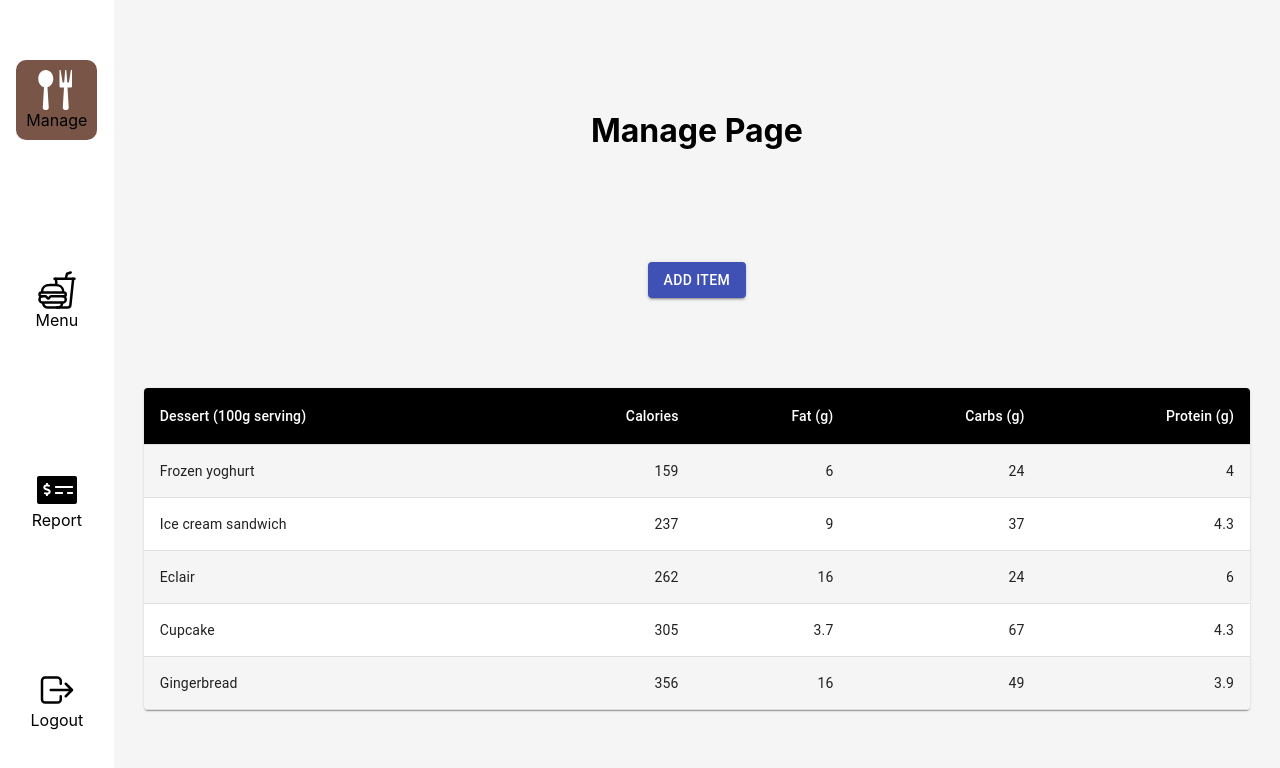
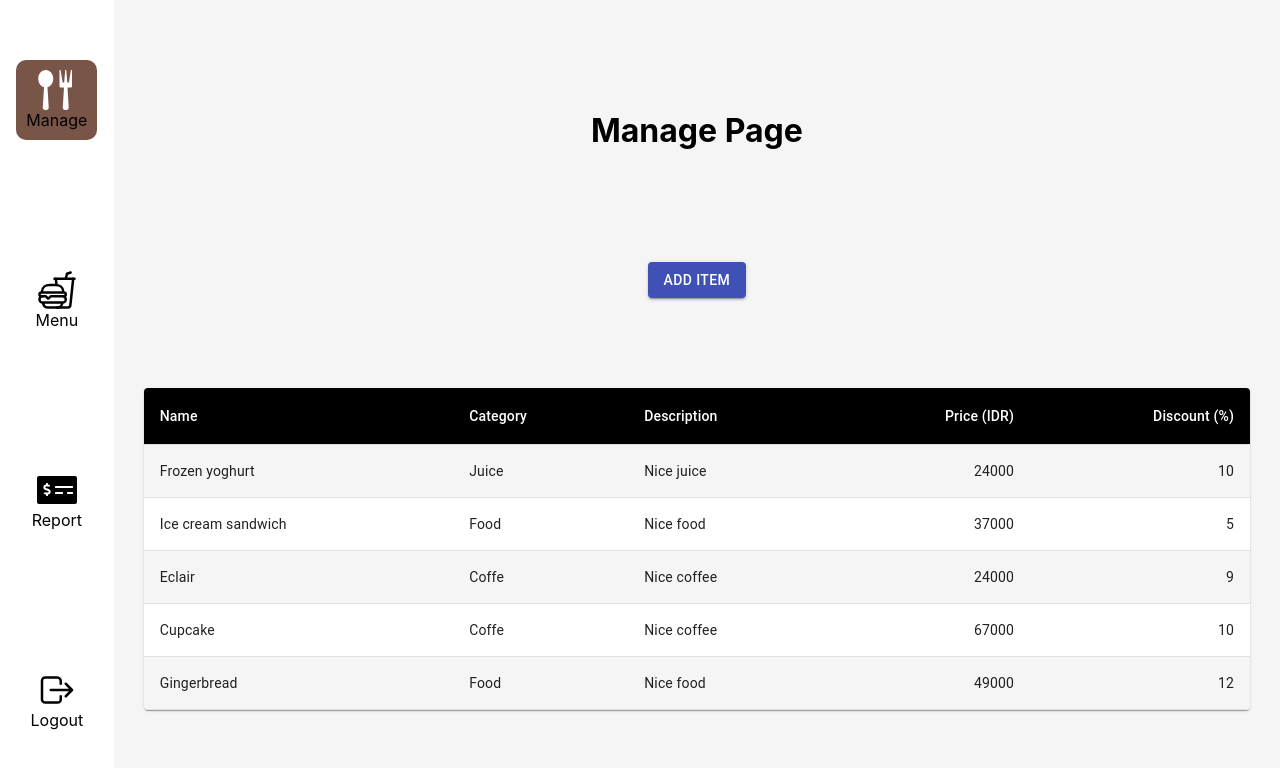
Before and after one commit to Abdi-01/uang-ui, a React (Create React App) app: page /manage in a window 1280 px wide. Shown: the top 768 px of the page. Built offline with nearby package versions, Linux system fonts and the light colour scheme.

Commit message:
Add initial sidebar, manage page, and menu page

```diff
--- a/src/App.js
+++ b/src/App.js
@@ -5,6 +5,7 @@ import { URL } from './helper'
 import MenuPage from './pages/menu';
 import ManagePage from './pages/manage';
 import ReportPage from './pages/report';
+import LogoutPage from './pages/logout';
 
 const App = () => {
   return (
@@ -13,6 +14,7 @@ const App = () => {
         <Route exact path="/" component={MenuPage}/>
         <Route path="/manage" component={ManagePage}/>
         <Route path="/report" component={ReportPage}/>
+        <Route path="/logout" component={LogoutPage}/>
       </Switch>
     </div>
   )
--- a/src/components/sidebar/index.js
+++ b/src/components/sidebar/index.js
@@ -31,7 +31,7 @@ const SidebarComponent = () => {
                     <FaMoneyCheckAlt />
                     <Caption>Report</Caption>
                 </Logo>
-                <Logo exact to="/" activeStyle={styleLink} style={styleDeco}>
+                <Logo exact to="/logout" activeStyle={styleLink} style={styleDeco}>
                     <IoLogOutOutline />
                     <Caption>Logout</Caption>
                 </Logo>
--- a/src/components/table/index.js
+++ b/src/components/table/index.js
@@ -26,16 +26,16 @@ const StyledTableRow = withStyles((theme) => ({
   },
 }))(TableRow);
 
-function createData(name, calories, fat, carbs, protein) {
-  return { name, calories, fat, carbs, protein };
+function createData(name, category, description, price, discount) {
+  return { name, category, description, price, discount };
 }
 
 const rows = [
-  createData('Frozen yoghurt', 159, 6.0, 24, 4.0),
-  createData('Ice cream sandwich', 237, 9.0, 37, 4.3),
-  createData('Eclair', 262, 16.0, 24, 6.0),
-  createData('Cupcake', 305, 3.7, 67, 4.3),
-  createData('Gingerbread', 356, 16.0, 49, 3.9),
+  createData('Frozen yoghurt', "Juice", "Nice juice", 24000, 10),
+  createData('Ice cream sandwich', "Food", "Nice food", 37000, 5),
+  createData('Eclair', "Coffe", "Nice coffee", 24000, 9),
+  createData('Cupcake', "Coffe", "Nice coffee", 67000, 10),
+  createData('Gingerbread', "Food", "Nice food", 49000, 12),
 ];
 
 const useStyles = makeStyles({
@@ -52,11 +52,11 @@ const ItemTableComponent = () => {
       <Table className={classes.table} aria-label="customized table">
         <TableHead>
           <TableRow>
-            <StyledTableCell>Dessert (100g serving)</StyledTableCell>
-            <StyledTableCell align="right">Calories</StyledTableCell>
-            <StyledTableCell align="right">Fat&nbsp;(g)</StyledTableCell>
-            <StyledTableCell align="right">Carbs&nbsp;(g)</StyledTableCell>
-            <StyledTableCell align="right">Protein&nbsp;(g)</StyledTableCell>
+            <StyledTableCell>Name</StyledTableCell>
+            <StyledTableCell align="left">Category</StyledTableCell>
+            <StyledTableCell align="left">Description</StyledTableCell>
+            <StyledTableCell align="right">Price&nbsp;(IDR)</StyledTableCell>
+            <StyledTableCell align="right">Discount&nbsp;(%)</StyledTableCell>
           </TableRow>
         </TableHead>
         <TableBody>
@@ -65,10 +65,10 @@ const ItemTableComponent = () => {
               <StyledTableCell component="th" scope="row">
                 {row.name}
               </StyledTableCell>
-              <StyledTableCell align="right">{row.calories}</StyledTableCell>
-              <StyledTableCell align="right">{row.fat}</StyledTableCell>
-              <StyledTableCell align="right">{row.carbs}</StyledTableCell>
-              <StyledTableCell align="right">{row.protein}</StyledTableCell>
+              <StyledTableCell align="left">{row.category}</StyledTableCell>
+              <StyledTableCell align="left">{row.description}</StyledTableCell>
+              <StyledTableCell align="right">{row.price}</StyledTableCell>
+              <StyledTableCell align="right">{row.discount}</StyledTableCell>
             </StyledTableRow>
           ))}
         </TableBody>
--- /dev/null
+++ b/src/pages/logout/index.js
@@ -0,0 +1,21 @@
+import React from 'react'
+import Button from '@material-ui/core/Button';
+import SidebarComponent from '../../components/sidebar';
+import { MenuWrapper } from './logoutPage';
+
+const LogoutPage = () => {
+    return (
+        <div>
+            <MenuWrapper>
+              <SidebarComponent/>
+              <div>
+                <Button variant="contained" color="primary">
+                    Logout
+                </Button>
+              </div>
+            </MenuWrapper>
+        </div>
+    )
+}
+
+export default LogoutPage
--- /dev/null
+++ b/src/pages/logout/logoutPage.js
@@ -0,0 +1,9 @@
+import styled from 'styled-components'
+
+export const MenuWrapper = styled.div`
+    background-color: #f5f5f5;
+    height: 100vh;
+    width: 100vw;
+    display: flex;
+    justify-content: space-between;
+`
```
